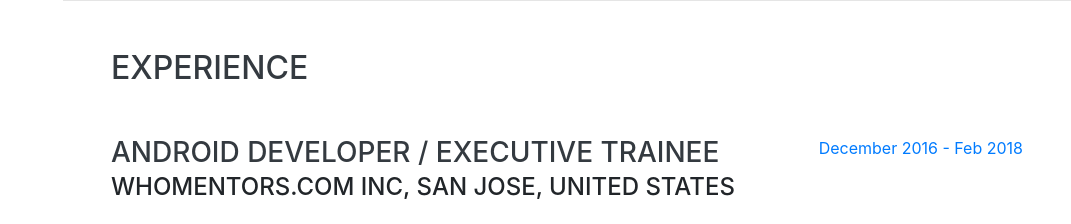
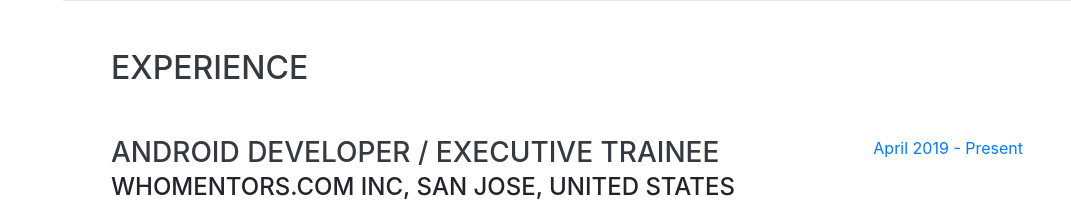
Before and after one commit to hoony2520/thomashan.tk, a website with bundled scripts: page index.html in a window 1280 px wide. Shown: the part 920-1144 px from the top of the page, without its empty margins (209-1280 px from the left). Built offline with nearby package versions, Linux system fonts and the light colour scheme; a web font is replaced by a local one.

Commit message:
update experience

```diff
--- a/index.html
+++ b/index.html
@@ -122,7 +122,7 @@
             </p>
           </div>
           <div class="resume-date text-md-right">
-            <span class="text-primary">December 2016 - Feb 2018</span>
+            <span class="text-primary">April 2019 - Present</span>
           </div>
         </div>
 
```
